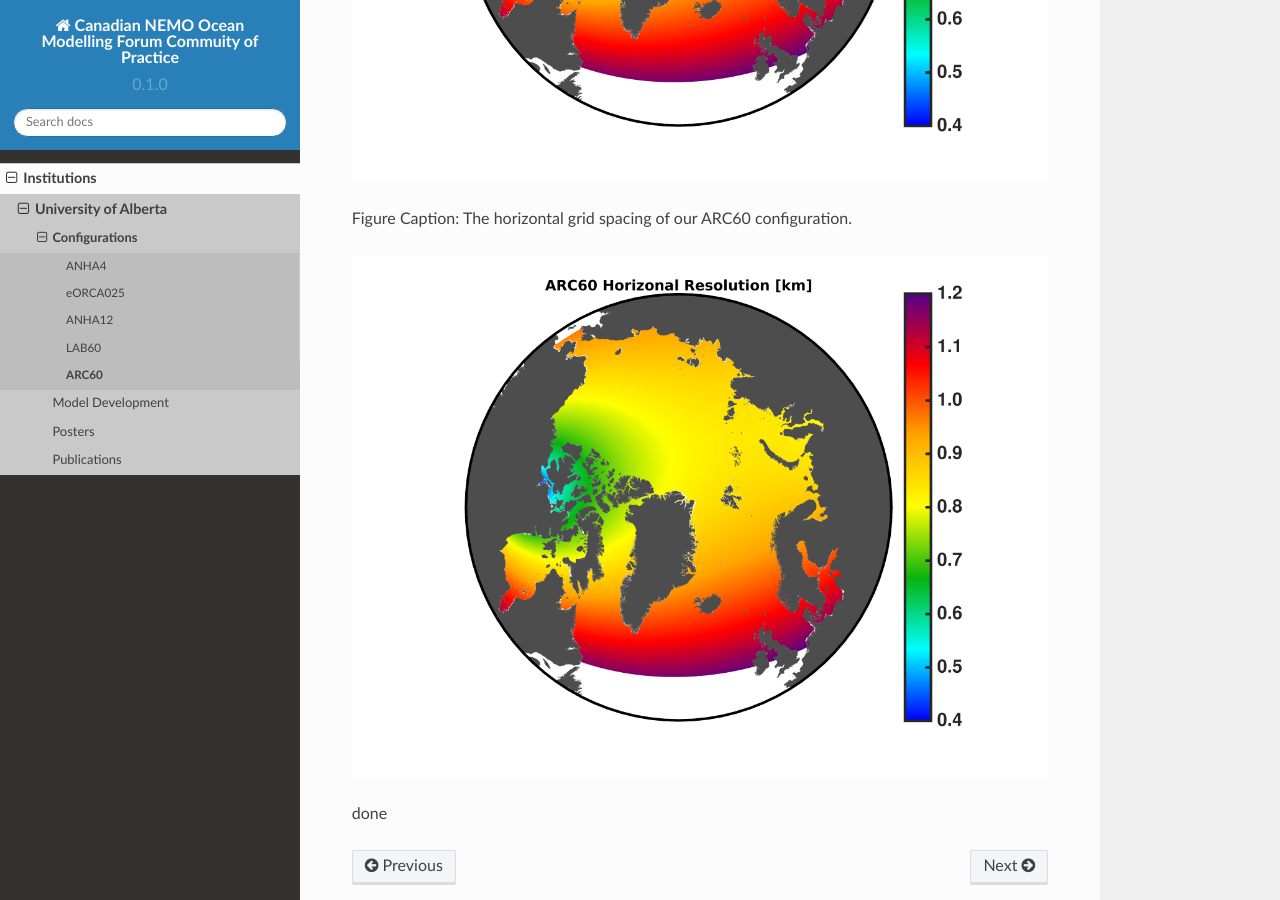
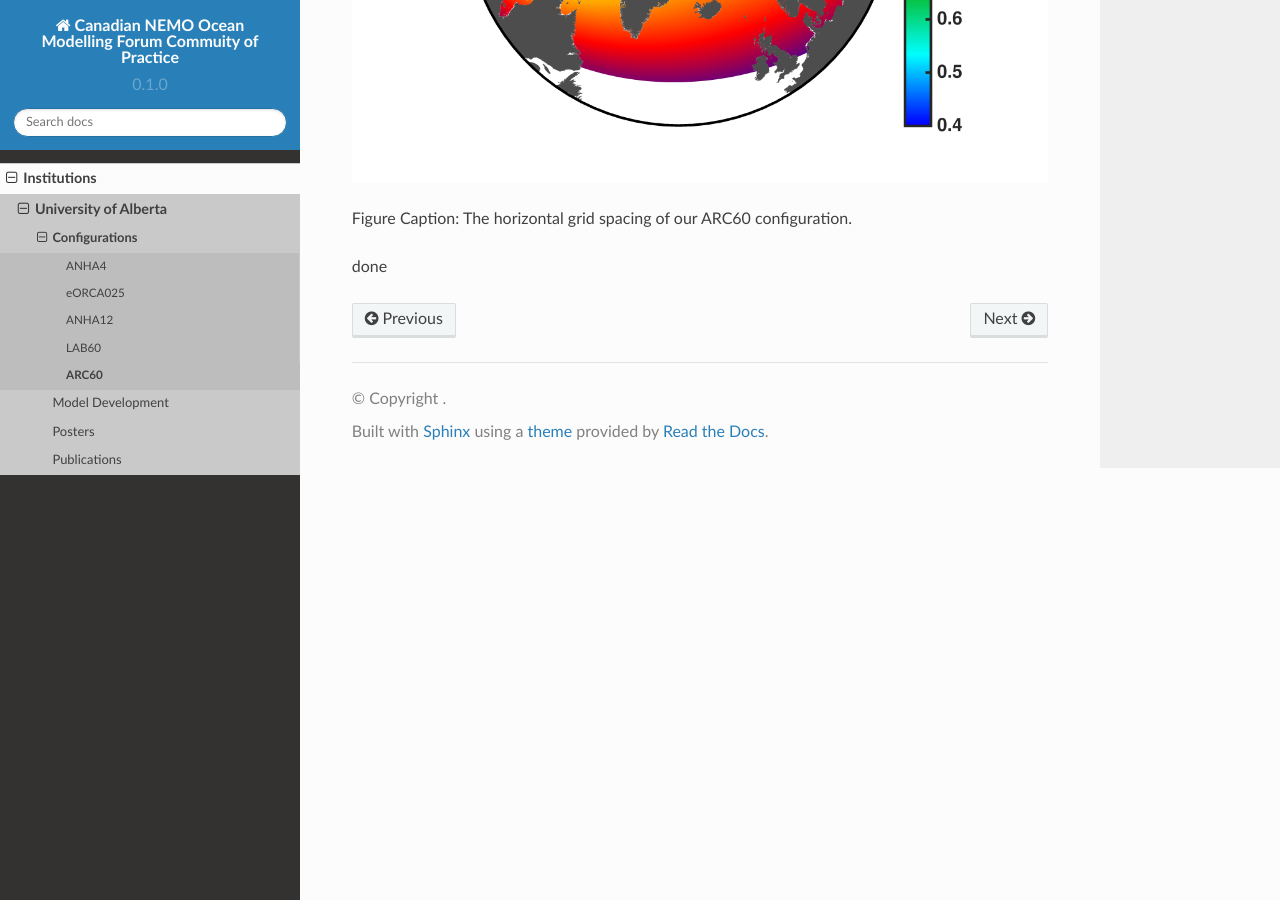
Before and after one commit to UofA-NEMO/Canadian-NEMO-Ocean-Modelling-Forum-Community-of-Practice, a Sphinx documentation site: the page built from docs/Institutions/UofA/Configurations/ARC60/index.rst, in a window 1280 px wide and 900 px high, scrolled down 547 px. Built offline with Sphinx 7.4.7 and the Read the Docs theme 2.0.0, drawn with Linux system fonts in a browser that asks for light colours; pages that are not in the unit, such as notebooks, are missing from menus.

Commit message:
Update index.rst

```diff
--- a/docs/Institutions/UofA/Configurations/ARC60/index.rst
+++ b/docs/Institutions/UofA/Configurations/ARC60/index.rst
@@ -4,10 +4,8 @@
 
 Pan-Arctic at 1/60 of a degree of horizontal resolution:
 
-.. figure:: ../../_figures_UofA/grid_ARC60.png
+.. figure:: ./grid_ARC60.png
 
 Figure Caption: The horizontal grid spacing of our ARC60 configuration.
 
-.. figure:: ./grid_ARC60.png
-
 done
```
